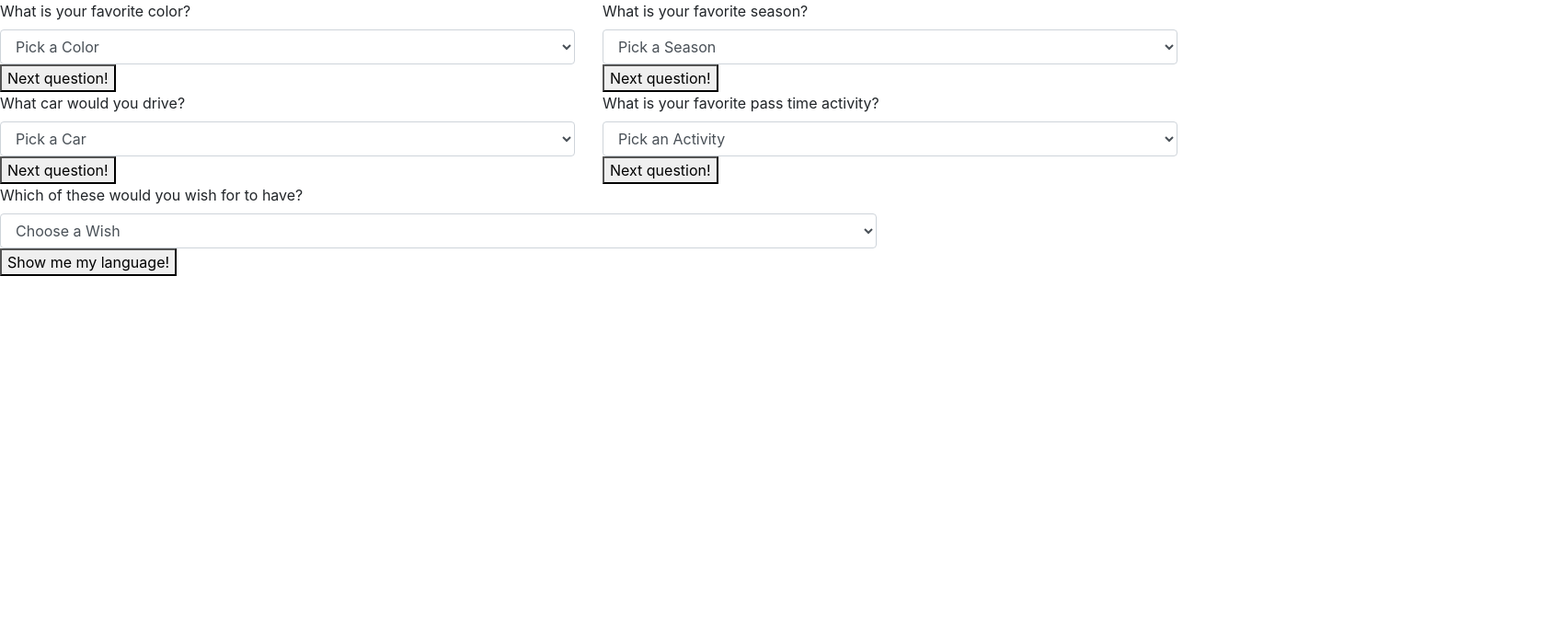
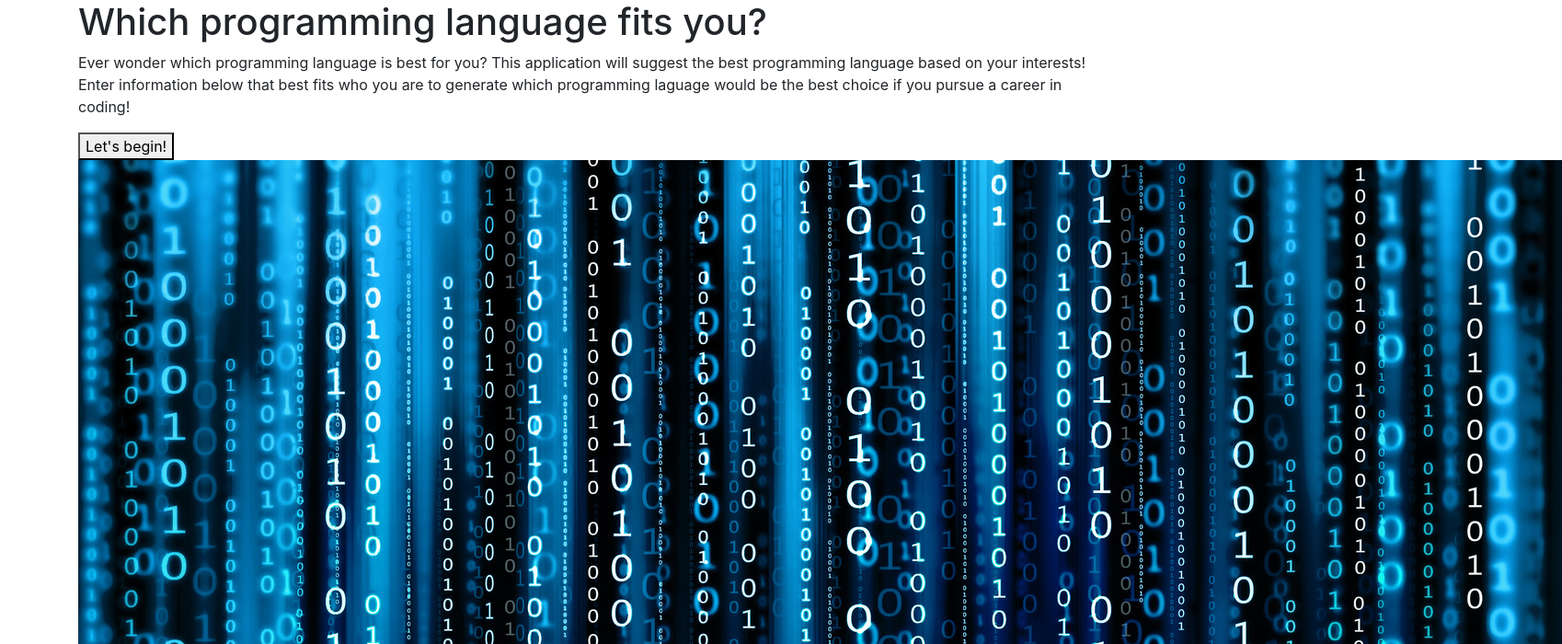
Before and after one commit to BradPrettyman/programming-suggester, a plain HTML site: page index.html in a window 1280 px wide. Shown: the top 700 px of the page at 92% size, 1698 px wide, since content can reach past the window. Drawn offline with Linux system fonts and the light colour scheme.

Commit message:
add images to image folder and into

```diff
--- a/index.html
+++ b/index.html
@@ -7,6 +7,11 @@
   <script src="js/scripts.js"></script>
   <title>Programming Language Suggester</title>
 </head>
+<div class="container">
+  <h1>Which programming language fits you?</h1>
+  <p>Ever wonder which programming language is best for you? This application will suggest the best programming language based on your interests! Enter information below that best fits who you are to generate which programming laguage would be the best choice if you pursue a career in coding!</p>
+  <button type="click" class="btn-begin">Let's begin!</button>
+  <img class="intropic" src="img/background.jpg" alt="picture of ones and zeros">
   <div class="row">
   <div class="col-6">
     <form id="group1">
```
Also changed, not shown: img/background.jpg (added), img/csharp.jpg (added), img/python.jpg (added), img/ruby.jpg (added). Lines whose indentation alone changed are shown as unchanged.
